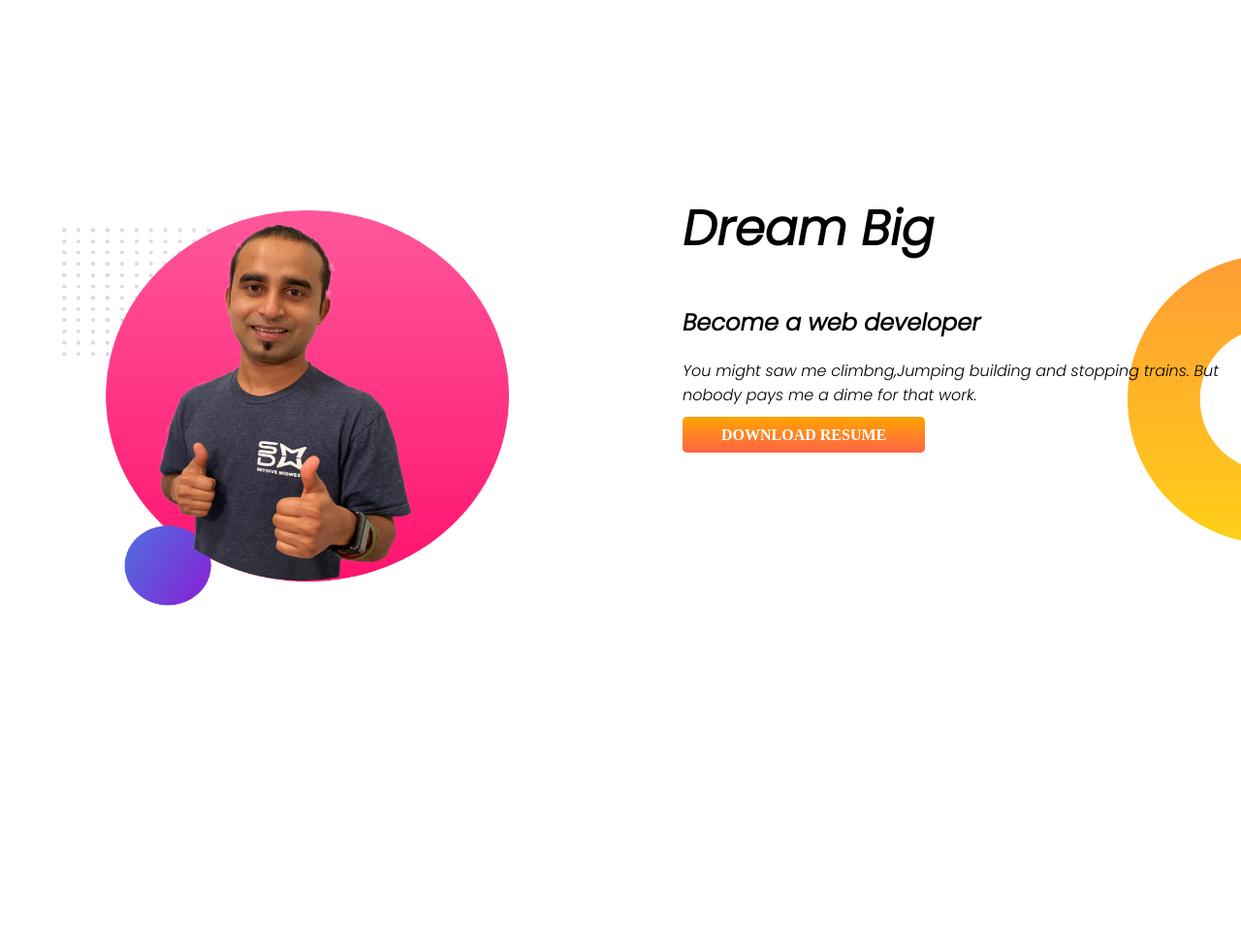
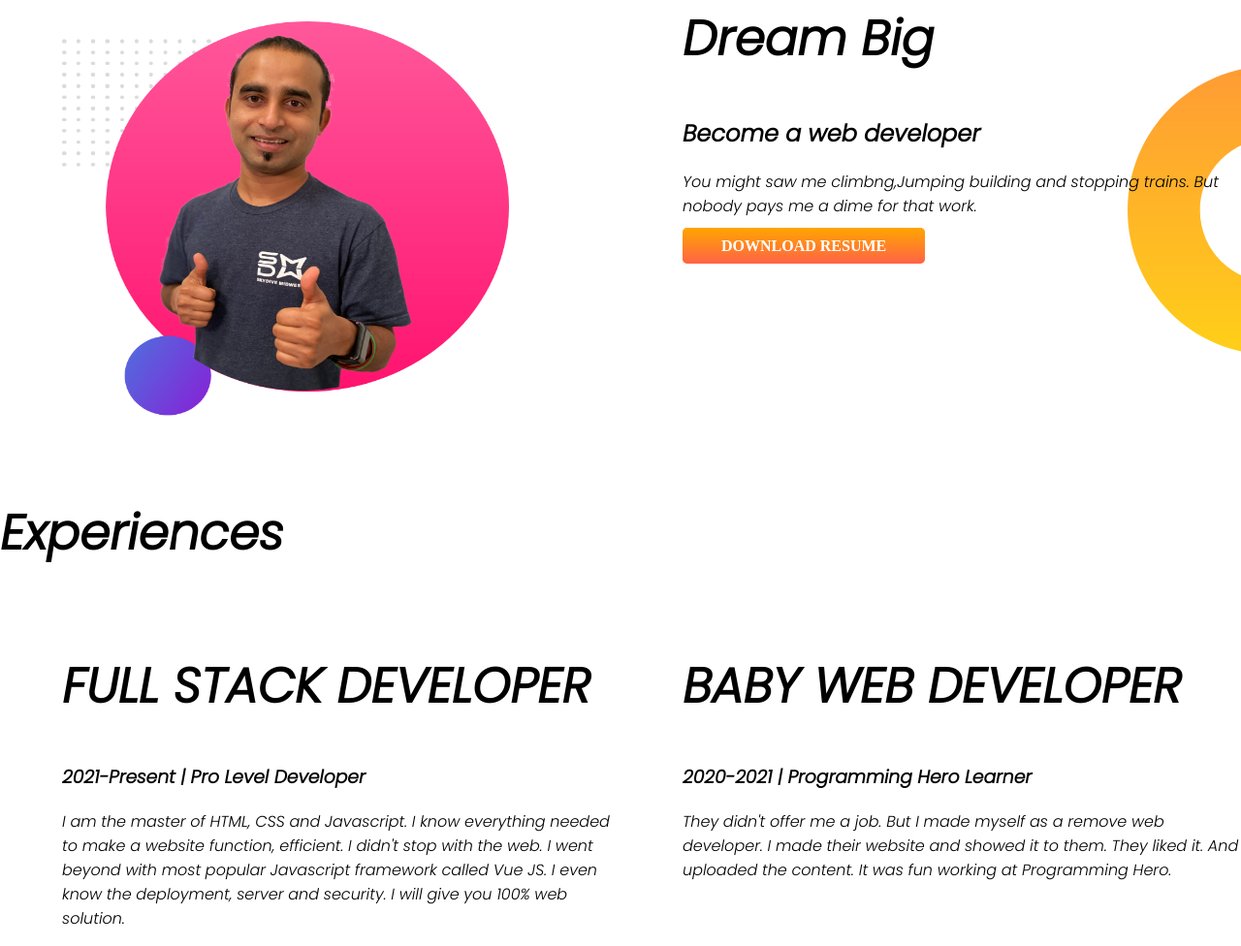
Before and after one commit to 01838766593/developer-portfolio, a plain HTML site: page index.html in a window 1280 px wide. Shown: the part 517-1493 px from the top of the page at 97% size. Before the commit the page ends 1334 px from the top, so only its background shows below. Drawn offline with Linux system fonts and the light colour scheme.

Commit message:
experience

```diff
--- a/index.html
+++ b/index.html
@@ -14,7 +14,7 @@
 
 <body>
     <section class="top-banner">
-        <div class="half-width">
+        <div>
             <h1> welcome to</h1>
             <h1><span class="orange-color">Sayem's </span>world</h1>
             <h3>Build Climber and Trin Stopper</h3>
@@ -27,7 +27,7 @@
             <img src="images/my-bg.png" alt="" />
         </div>
     </section>
-    <section class="dream-big">
+    <section class="dream-big ">
         <div class="half-width">
             <img src="images/jhankar2.png" alt="" />
         </div>
@@ -40,6 +40,29 @@
                 RESUME</a>
         </div>
     </section>
+    <section class="experience-area">
+        <h1>Experiences</h1>
+        <div class="flexible-container">
+            <div class="half-width">
+                <h1>FULL STACK DEVELOPER</h1>
+                <h3>2021-Present | Pro Level Developer</h3>
+                <p>I am the master of HTML, CSS and Javascript. I know everything needed to make a website function,
+                    efficient.
+                    I didn't stop with the web. I went beyond with most popular Javascript framework called Vue JS. I
+                    even
+                    know
+                    the deployment, server and security. I will give you 100% web solution.</p>
+            </div>
+            <div class="half-width">
+                <h1>BABY WEB DEVELOPER</h1>
+                <h3>2020-2021 | Programming Hero Learner</h3>
+                <p>They didn't offer me a job. But I made myself as a remove web developer. I made their website and
+                    showed
+                    it
+                    to them. They liked it. And uploaded the content. It was fun working at Programming Hero.</p>
+            </div>
+        </div>
+    </section>
 </body>
 
 </html>
--- a/style.css
+++ b/style.css
@@ -8,8 +8,8 @@
 .orange-color{
     color:orange;
 }
-section{
-    display:flex;
+.section{
+
     margin-bottom:150px;
 }
 .half-width{
@@ -41,5 +41,14 @@
 .dream-big{
     background-image: url(images/dream-bg.png);
     background-repeat: no-repeat;
-    background-position: right;;
+    background-position: right;
+    display:flex;
+
 }
+.top-banner{
+    display:flex;
+
+}
+.flexible-container{
+    display:flex;
+}
```
